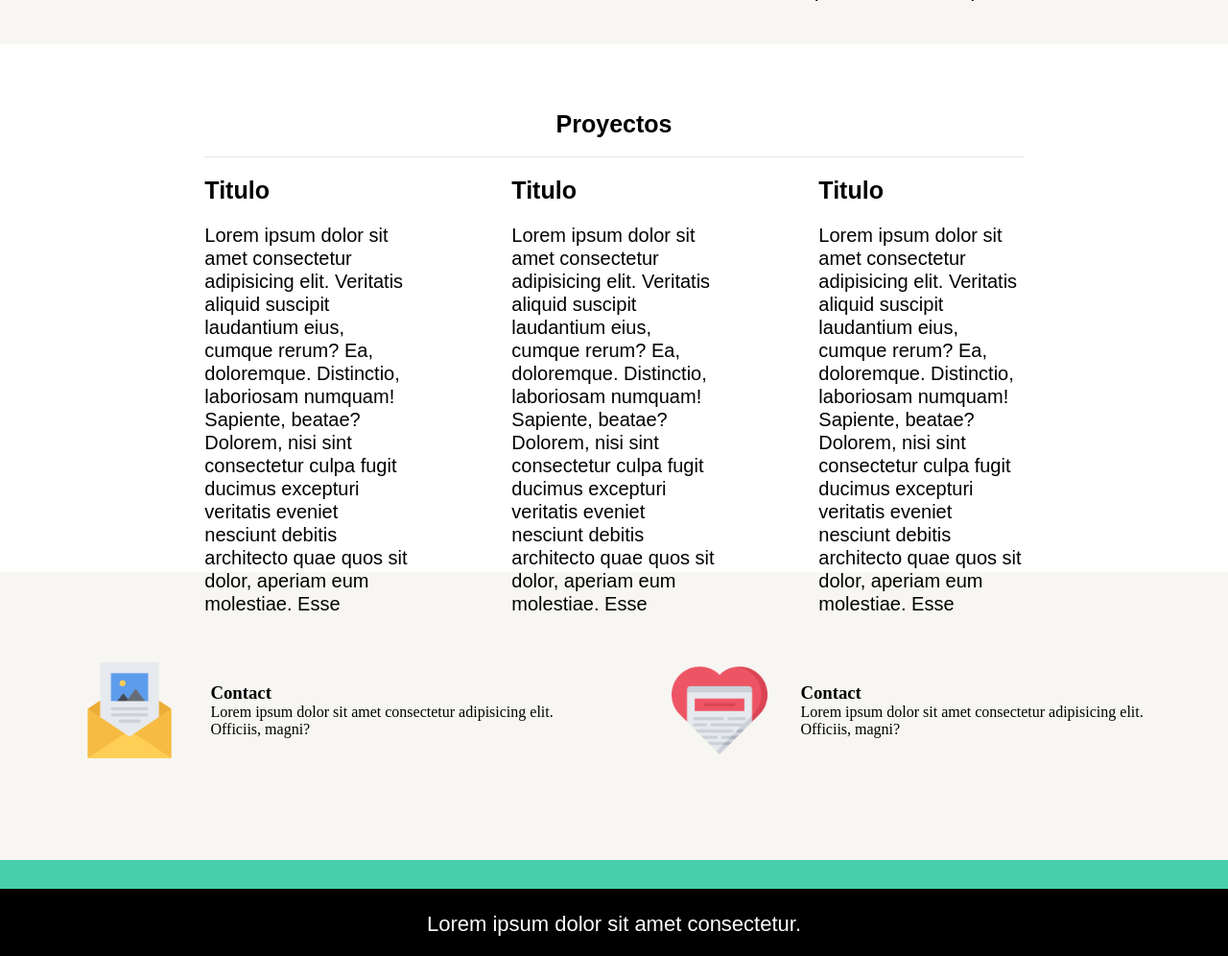
After one commit to bvonpotobsky/platzi-process, a PHP site: page /profile.html in a window 1280 px wide. The commit adds this page. Shown: the part 514-1510 px from the top of the page at 96% size. Run offline with PHP 8.4, Linux system fonts and the light colour scheme.

Commit message:
add profile.html styled

```diff
--- a/maqueteacionCSS/css/style.css
+++ b/maqueteacionCSS/css/style.css
@@ -243,6 +243,74 @@ body {
       grid-row: 1 / span;
       grid-column: 2 / span; }
 
+.profile {
+  display: block;
+  width: 100%;
+  height: 40rem;
+  background-color: #f7f6f2;
+  display: grid;
+  grid-template-columns: repeat(12, 1fr);
+  grid-template-rows: repeat(6, 1fr);
+  grid-column-gap: 2rem;
+  font-family: "Work Sans", sans-serif; }
+  .profile__img {
+    width: 100%;
+    height: 100%;
+    grid-column: 3 / 6;
+    grid-row: 2 / 6; }
+    .profile__img img {
+      width: 100%;
+      height: 100%; }
+  .profile__title {
+    grid-column: 6 / 11;
+    grid-row: 3 / 4;
+    font-size: 2.5rem;
+    font-weight: bold; }
+  .profile__p {
+    grid-column: 6 / 11;
+    grid-row: 4 / 6;
+    font-size: 2.2rem;
+    font-weight: 500; }
+
+.projects {
+  display: grid;
+  grid-template-columns: repeat(12, 1fr);
+  grid-template-rows: repeat(8, 1fr);
+  font-family: "Work Sans", sans-serif;
+  width: 100%;
+  height: 55rem; }
+  .projects__title {
+    display: block;
+    grid-column: 3 / 11;
+    grid-row: 2 / 3;
+    text-align: center;
+    border-bottom: 1px solid rgba(0, 0, 0, 0.1);
+    margin-bottom: 2rem;
+    font-weight: bold;
+    font-size: 2.5rem; }
+
+.project--1 {
+  grid-column: 3 / 5;
+  grid-row: 3 / 7; }
+
+.project--2 {
+  grid-column: 6 / 8;
+  grid-row: 3 / 7; }
+
+.project--3 {
+  grid-column: 9 / 11;
+  grid-row: 3 / 7; }
+
+.project__title {
+  margin-bottom: 2rem;
+  font-size: 2.5rem;
+  font-weight: bold; }
+
+.project__p {
+  font-size: 2rem;
+  line-height: 2.4rem;
+  font-weight: 500; }
+
 .footer {
   display: flex;
   width: inherit;
--- /dev/null
+++ b/maqueteacionCSS/profile.html
@@ -0,0 +1,108 @@
+<!DOCTYPE html>
+<html lang="en">
+  <head>
+    <meta charset="UTF-8" />
+    <meta http-equiv="X-UA-Compatible" content="IE=edge" />
+    <meta name="viewport" content="width=device-width, initial-scale=1.0" />
+    <link rel="stylesheet" href="./css/style.css" />
+    <title>Mi Blog</title>
+  </head>
+  <body>
+    <nav class="nav">
+      <a href="#" class="nav__icon nav__icon--github"></a>
+      <a href="#" class="nav__icon nav__icon--linkedin"></a>
+      <a href="#" class="nav__icon nav__icon--twitter"></a>
+    </nav>
+
+    <header class="header">
+      <img
+        class="header__img"
+        src="./assets/img/logo-negro.png"
+        alt="Logo blog"
+      />
+      <a class="header__aboutMe" href="#">Sobre mí</a>
+    </header>
+
+    <section class="profile">
+      <figure class="profile__img">
+        <img src="./assets/img/post-1.png" alt="Profile picture" />
+      </figure>
+
+      <h3 class="profile__title">Hola!</h3>
+
+      <p class="profile__p">
+        Lorem ipsum dolor sit amet consectetur adipisicing elit. Aliquam itaque
+        odit eveniet. Optio odit consectetur earum vero amet modi adipisci natus
+        neque, explicabo inventore nemo laudantium doloremque sunt laboriosam
+        ipsam beatae a recusandae eveniet dolorem sapiente, maxime quos.
+      </p>
+    </section>
+
+    <section class="projects">
+      <h3 class="projects__title">Proyectos</h3>
+
+      <article class="project project--1">
+        <h3 class="project__title">Titulo</h3>
+
+        <p class="project__p">
+          Lorem ipsum dolor sit amet consectetur adipisicing elit. Veritatis
+          aliquid suscipit laudantium eius, cumque rerum? Ea, doloremque.
+          Distinctio, laboriosam numquam! Sapiente, beatae? Dolorem, nisi sint
+          consectetur culpa fugit ducimus excepturi veritatis eveniet nesciunt
+          debitis architecto quae quos sit dolor, aperiam eum molestiae. Esse
+        </p>
+      </article>
+
+      <article class="project project--2">
+        <h3 class="project__title">Titulo</h3>
+
+        <p class="project__p">
+          Lorem ipsum dolor sit amet consectetur adipisicing elit. Veritatis
+          aliquid suscipit laudantium eius, cumque rerum? Ea, doloremque.
+          Distinctio, laboriosam numquam! Sapiente, beatae? Dolorem, nisi sint
+          consectetur culpa fugit ducimus excepturi veritatis eveniet nesciunt
+          debitis architecto quae quos sit dolor, aperiam eum molestiae. Esse
+        </p>
+      </article>
+
+      <article class="project project--3">
+        <h3 class="project__title">Titulo</h3>
+
+        <p class="project__p">
+          Lorem ipsum dolor sit amet consectetur adipisicing elit. Veritatis
+          aliquid suscipit laudantium eius, cumque rerum? Ea, doloremque.
+          Distinctio, laboriosam numquam! Sapiente, beatae? Dolorem, nisi sint
+          consectetur culpa fugit ducimus excepturi veritatis eveniet nesciunt
+          debitis architecto quae quos sit dolor, aperiam eum molestiae. Esse
+        </p>
+      </article>
+    </section>
+
+    <section class="contact">
+      <div class="contact__box">
+        <img
+          src="./assets/img/newsletter.png"
+          alt=""
+          class="contact__box__img"
+        />
+        <h3 class="contact__box__title">Contact</h3>
+        <p class="contact__box__p">
+          Lorem ipsum dolor sit amet consectetur adipisicing elit. Officiis,
+          magni?
+        </p>
+      </div>
+      <div class="contact__box">
+        <img src="./assets/img/like.png" alt="" class="contact__box__img" />
+        <h3 class="contact__box__title">Contact</h3>
+        <p class="contact__box__p">
+          Lorem ipsum dolor sit amet consectetur adipisicing elit. Officiis,
+          magni?
+        </p>
+      </div>
+    </section>
+
+    <footer class="footer">
+      <p class="footer__p">Lorem ipsum dolor sit amet consectetur.</p>
+    </footer>
+  </body>
+</html>
--- a/maqueteacionCSS/sass/main.scss
+++ b/maqueteacionCSS/sass/main.scss
@@ -4,4 +4,5 @@
 @import "news";
 @import "blogs";
 @import "blog";
+@import "profile";
 @import "footer";
--- /dev/null
+++ b/maqueteacionCSS/sass/profile.scss
@@ -0,0 +1,88 @@
+.profile {
+  display: block;
+  width: 100%;
+  height: 40rem;
+  background-color: $color-white-2;
+  display: grid;
+  grid-template-columns: repeat(12, 1fr);
+  grid-template-rows: repeat(6, 1fr);
+  grid-column-gap: 2rem;
+  font-family: $font-2;
+
+  &__img {
+    width: 100%;
+    height: 100%;
+
+    grid-column: 3 / 6;
+    grid-row: 2 / 6;
+
+    img {
+      width: 100%;
+      height: 100%;
+    }
+  }
+
+  &__title {
+    grid-column: 6 / 11;
+    grid-row: 3 / 4;
+
+    font-size: 2.5rem;
+    font-weight: bold;
+  }
+
+  &__p {
+    grid-column: 6 / 11;
+    grid-row: 4 / 6;
+
+    font-size: 2.2rem;
+    font-weight: 500;
+  }
+}
+
+.projects {
+  display: grid;
+  grid-template-columns: repeat(12, 1fr);
+  grid-template-rows: repeat(8, 1fr);
+
+  font-family: $font-2;
+  width: 100%;
+  height: 55rem;
+
+  &__title {
+    display: block;
+    grid-column: 3 / 11;
+    grid-row: 2 / 3;
+    text-align: center;
+    border-bottom: 1px solid rgba($color-black, 0.1);
+    margin-bottom: 2rem;
+    font-weight: bold;
+    font-size: 2.5rem;
+  }
+}
+
+.project {
+  &--1 {
+    grid-column: 3 / 5;
+    grid-row: 3 / 7;
+  }
+  &--2 {
+    grid-column: 6 / 8;
+    grid-row: 3 / 7;
+  }
+  &--3 {
+    grid-column: 9 / 11;
+    grid-row: 3 / 7;
+  }
+
+  &__title {
+    margin-bottom: 2rem;
+    font-size: 2.5rem;
+    font-weight: bold;
+  }
+
+  &__p {
+    font-size: 2rem;
+    line-height: 2.4rem;
+    font-weight: 500;
+  }
+}
```
Also changed, not shown: maqueteacionCSS/perfil.html (deleted), 2 other files.
